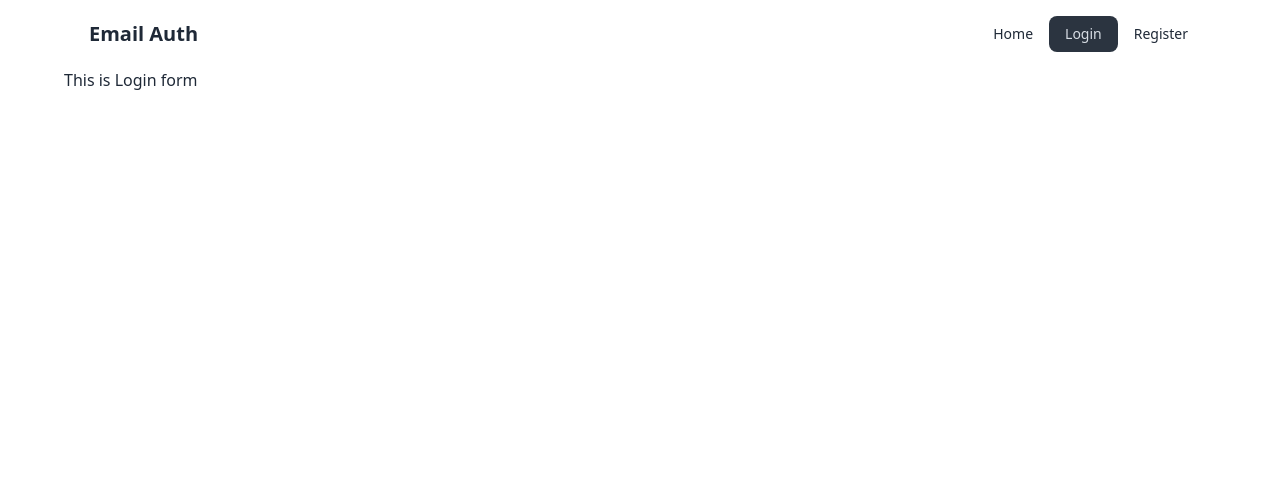
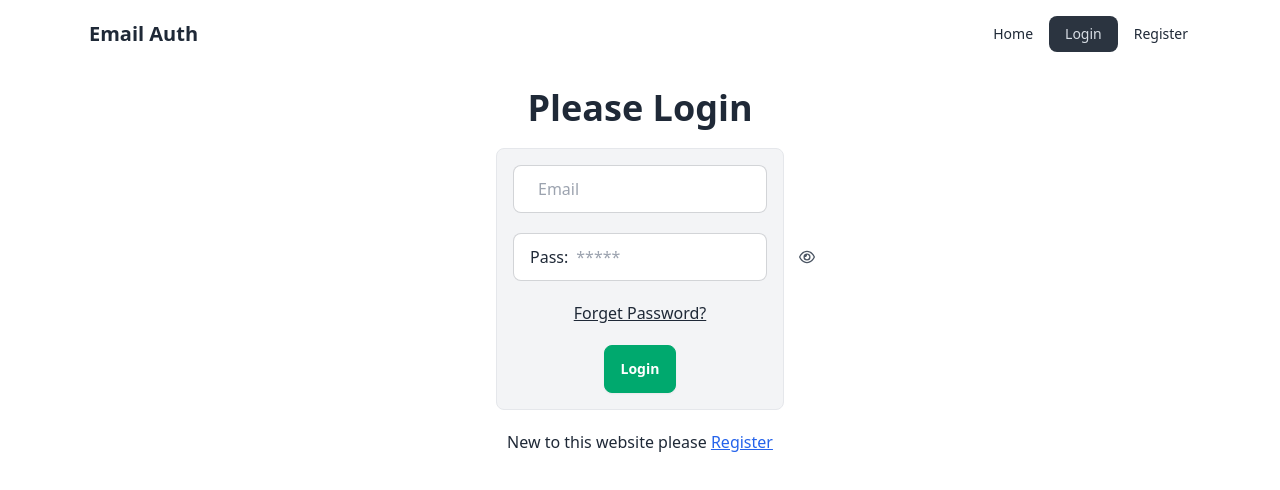
Before and after one commit to joysaha023/email-password-authentication-form, a React (Vite) app: page /login in a window 1280 px wide. Shown: the top 490 px of the page. Built offline with nearby package versions, Linux system fonts and the light colour scheme.

Commit message:
email velidation and password add

```diff
--- a/src/Login/Login.jsx
+++ b/src/Login/Login.jsx
@@ -1,10 +1,97 @@
-import React from 'react';
+import { sendPasswordResetEmail, signInWithEmailAndPassword } from 'firebase/auth';
+import React, { useRef, useState } from 'react';
+import { FaRegEye, FaRegEyeSlash } from "react-icons/fa6";
+import auth from '../firebase/firebase.config';
+import { Result } from 'postcss';
+import { Link } from 'react-router-dom';
 
 const Login = () => {
+    const [showPassword, setShowPass] = useState(false);
+    const [errorMessage, setShoeError] = useState("");
+    const [loginMassege, setLoginMessage] = useState("");
+    const emailRef = useRef(null);
+
+    const handleLogin = e => {
+        e.preventDefault();
+        const email = e.target.email.value;
+        const password = e.target.password.value;
+        console.log(email, password);
+
+        setShoeError('');
+        setLoginMessage('');
+
+        signInWithEmailAndPassword(auth, email, password)
+        .then(result => {
+            console.log(result.user)
+            if(result.user.emailVerified){
+                setLoginMessage(' Login Successfully!')
+            }
+            else{
+                alert('Plese verify your email address!')
+            }
+        })
+        .catch(error => {
+            console.log(error)
+            setShoeError(error.message)
+        })
+    }
+
+    const handleForgetPassword = () => {
+        const email = emailRef.current.value;
+        if(!email){
+            console.log('Please provide an email', )
+            return
+        }
+        else if(!/^[a-zA-Z0-9._%+-]+@[a-zA-Z0-9.-]+\.[a-zA-Z]{2,}$/.test(email)){
+                console.log('plese write a valid email')
+                return;
+        }
+
+        sendPasswordResetEmail(auth, email)
+        .then(() => {
+            console.log('Please check your email')
+        })
+        .catch(error => {
+            console.log(error)
+        })
+    }
+
     return (
-        <div>
-            <h2>This is Login form</h2>
-        </div>
+        <div className="text-center my-5">
+      <h2 className="text-4xl font-bold">Please Login</h2>
+      <form onSubmit={handleLogin} className="w-1/4 mx-auto border p-4 rounded-lg bg-gray-100 space-y-5 my-5">
+        <label className="input input-bordered flex items-center gap-2">
+          <svg
+            xmlns="http://www.w3.org/2000/svg"
+            viewBox="0 0 16 16"
+            fill="currentColor"
+            className="w-4 h-4 opacity-70"
+          >
+            <path d="M2.5 3A1.5 1.5 0 0 0 1 4.5v.793c.026.009.051.02.076.032L7.674 8.51c.206.1.446.1.652 0l6.598-3.185A.755.755 0 0 1 15 5.293V4.5A1.5 1.5 0 0 0 13.5 3h-11Z" />
+            <path d="M15 6.954 8.978 9.86a2.25 2.25 0 0 1-1.956 0L1 6.954V11.5A1.5 1.5 0 0 0 2.5 13h11a1.5 1.5 0 0 0 1.5-1.5V6.954Z" />
+          </svg>
+          <input type="email" ref={emailRef} name="email" className="grow" placeholder="Email" />
+        </label>
+        <label className="input input-bordered flex items-center gap-2">
+          Pass:
+          <input type={ showPassword ? "text" : "password"} name="password" className="grow" placeholder="*****" />
+          <span className="relative -left-4 text-gray-600" onClick={() => setShowPass(!showPassword)}>{ showPassword ? <FaRegEyeSlash /> : <FaRegEye />}</span>
+        </label>
+        <label className='flex justify-center' ><a onClick={handleForgetPassword}  className="underline cursor-pointer">Forget Password?</a></label>
+        <input
+          type="submit"
+          value="Login"
+          className="btn btn-success text-white"
+        />
+      </form>
+      {
+        errorMessage && <p className='text-red-600'>{errorMessage}</p>
+      }
+      {
+        loginMassege && <p className='text-green-500'>{loginMassege}</p>
+      }
+      <p>New to this website please <Link className='text-blue-600 underline' to={"/register"}>Register</Link></p>
+    </div>
     );
 };
 
--- a/src/Register/Register.jsx
+++ b/src/Register/Register.jsx
@@ -1,7 +1,8 @@
 import React, { useState } from "react";
 import auth from "../firebase/firebase.config";
-import { getAuth, createUserWithEmailAndPassword } from "firebase/auth";
+import { getAuth, createUserWithEmailAndPassword, sendEmailVerification } from "firebase/auth";
 import { FaRegEye, FaRegEyeSlash } from "react-icons/fa6";
+import { Link } from "react-router-dom";
 
 const Register = () => {
   const [registerError, setErrorRegister] = useState("");
@@ -12,7 +13,8 @@ const Register = () => {
         e.preventDefault();
         const email = e.target.email.value;
         const password = e.target.password.value;
-        console.log(email, password)
+        const accepted = e.target.terms.checked;
+        console.log(email, password, accepted)
 
         setErrorRegister('');
         setRegisterSuccess('');
@@ -26,7 +28,10 @@ const Register = () => {
           setErrorRegister('Your password should have at least one uppercase');
           return;
         }
-
+        else if(!accepted){
+          setErrorRegister('Plese accept our terms and condition');
+          return;
+        }
 
 
 
@@ -35,7 +40,13 @@ const Register = () => {
         createUserWithEmailAndPassword(auth, email, password)
         .then(result => {
             console.log(result.user);
-            setRegisterSuccess("User created successfully")
+            setRegisterSuccess("User created successfully");
+
+
+            sendEmailVerification(result.user)
+            .then(() => {
+              alert('Check your email and verify mail')
+            })
         })
         .catch(error => {
             console.error(error)
@@ -48,7 +59,7 @@ const Register = () => {
   return (
     <div className="text-center my-5">
       <h2 className="text-4xl font-bold">Please Register</h2>
-      <form onSubmit={handleRegister} className="w-1/4 mx-auto border p-4 rounded-lg bg-gray-100 space-y-5 mt-5">
+      <form onSubmit={handleRegister} className="w-1/4 mx-auto border p-4 rounded-lg bg-gray-100 space-y-5 my-5">
         <label className="input input-bordered flex items-center gap-2">
           <svg
             xmlns="http://www.w3.org/2000/svg"
@@ -66,6 +77,10 @@ const Register = () => {
           <input type={ showPassword ? "text" : "password"} name="password" className="grow" placeholder="*****" />
           <span className="relative -left-4 text-gray-600" onClick={() => setShowPass(!showPassword)}>{ showPassword ? <FaRegEyeSlash /> : <FaRegEye />}</span>
         </label>
+        <div>
+          <input type="checkbox" name="terms" id="terms" />
+          <label className="ml-2" htmlFor="terms">Accept Our <a href="">Terms and conditions</a></label>
+        </div>
         <input
           type="submit"
           value="Register"
@@ -78,6 +93,7 @@ const Register = () => {
       {
         registerSuccess && <p className="text-green-500">{registerSuccess}</p>
       }
+      <p>Already have an account please <Link to={"/login"} className="text-blue-600 underline">Login</Link></p>
     </div>
   );
 };
```
